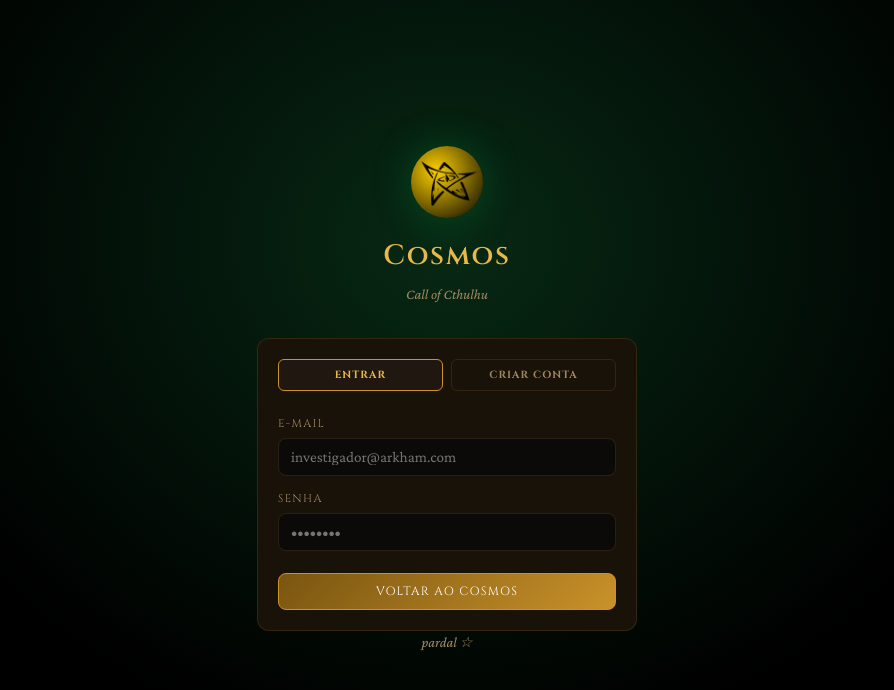
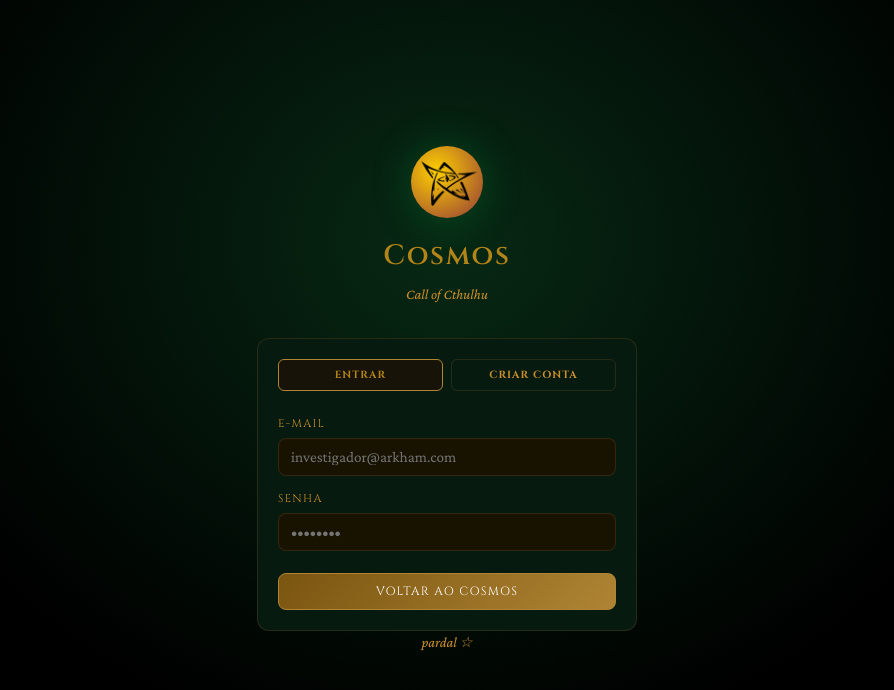
Before and after one commit to TawanVitor/Taverna, a React (Vite) app: page / in a window 1280 px wide. Shown: the top 690 px of the page, without its empty margins (193-1087 px from the left). Built offline with nearby package versions, Linux system fonts and the light colour scheme; no server answers.

Commit message:
correçao cor

```diff
--- a/src/pages/LoginPage.jsx
+++ b/src/pages/LoginPage.jsx
@@ -42,7 +42,7 @@
       <div style={{ textAlign: 'center', marginBottom: '2rem' }}>
         <div style={{
           width: 72, height: 72, borderRadius: '50%',
-          background: 'radial-gradient(circle at 35% 35%, #ffd000, #000000)',
+          background: 'radial-gradient(circle at 35% 35%, #ffd000, #923a3a)',
           display: 'flex', alignItems: 'center', justifyContent: 'center',
           fontSize: 28, margin: '0 auto 1rem',
           boxShadow: '0 0 40px rgba(9, 190, 79, 0.25)',
--- a/src/styles/global.css
+++ b/src/styles/global.css
@@ -1,22 +1,22 @@
 *, *::before, *::after { box-sizing: border-box; margin: 0; padding: 0; }
 
 :root {
-  --bg:        #0c0a08;
-  --surface:   #181208;
-  --surface2:  #201810;
+  --bg:        #181301;
+  --surface:   #071a0f;
+  --surface2:  #181309;
   --surface3:  #2a2015;
   --border:    rgba(180, 130, 55, 0.18);
-  --border-md: rgba(180, 130, 55, 0.35);
-  --gold:      #c9922a;
-  --gold-lt:   #e8b84b;
+  --border-md: rgba(100, 82, 55, 0.35);
+  --gold:      #af8434;
+  --gold-lt:   #b38519;
   --gold-dk:   #7a5510;
   --red:       #9b2335;
   --red-lt:    #c0392b;
   --purple:    #5b2d82;
   --purple-lt: #8e44ad;
-  --text:      #e2d0b0;
-  --text-md:   #a08860;
-  --text-dim:  #5a4a2a;
+  --text:      #e4a32c;
+  --text-md:   #cb8f2b;
+  --text-dim:  #55534e;
   --font-display: 'Cinzel', serif;
   --font-body:    'Crimson Pro', Georgia, serif;
   --font-mono:    'JetBrains Mono', monospace;
```
